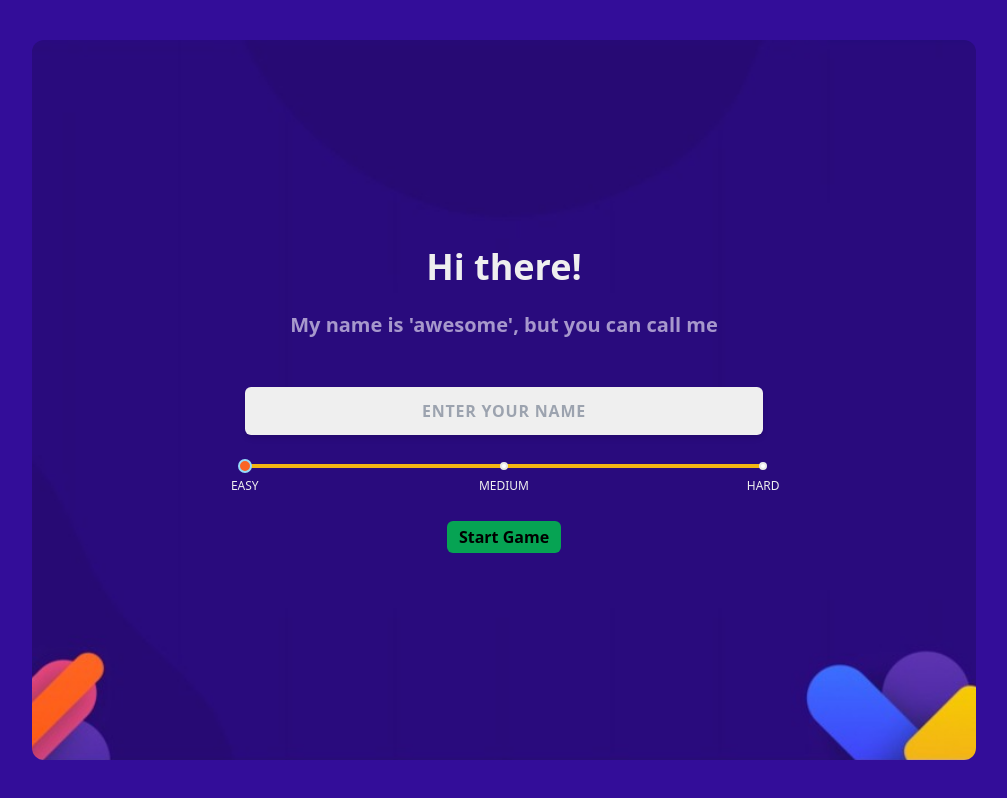
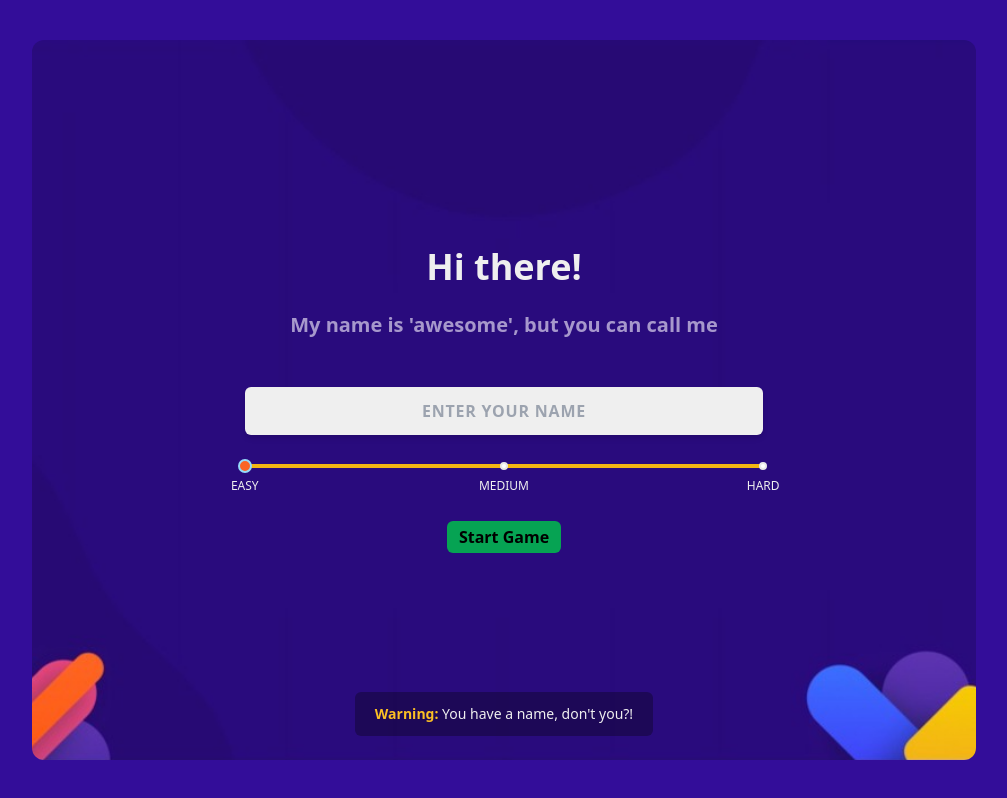
Before and after one commit to utsavdotpro/FastFingers, a React (Create React App) app: page / in a window 1280 px wide. Shown: the whole page, without its empty margins (136-1143 px from the left). Built offline with nearby package versions, Linux system fonts and the light colour scheme.

Commit message:
add and style Snackbar component

```diff
--- /dev/null
+++ b/src/components/Snackbar/index.js
@@ -0,0 +1,11 @@
+import React from "react";
+
+function Snackbar({ children }) {
+  return (
+    <div className="absolute bottom-0 mb-6 py-3 px-5 bg-opacity-30 bg-black text-white rounded-md text-sm">
+      {children}
+    </div>
+  );
+}
+
+export default Snackbar;
--- a/src/pages/Home/index.js
+++ b/src/pages/Home/index.js
@@ -6,6 +6,7 @@
 import Button from "../../components/Button";
 import GridContainer from "../../containers/GirdContainer";
 import { Link } from "react-router-dom";
+import Snackbar from "../../components/Snackbar";
 
 function Home() {
   return (
@@ -37,6 +38,11 @@
         <Link to="/game">
           <Button brand="success">Start Game</Button>
         </Link>
+
+        <Snackbar>
+          <b className="text-yellow-400">Warning: </b> You have a name, don't
+          you?!
+        </Snackbar>
       </CardContainer>
     </GridContainer>
   );
```
